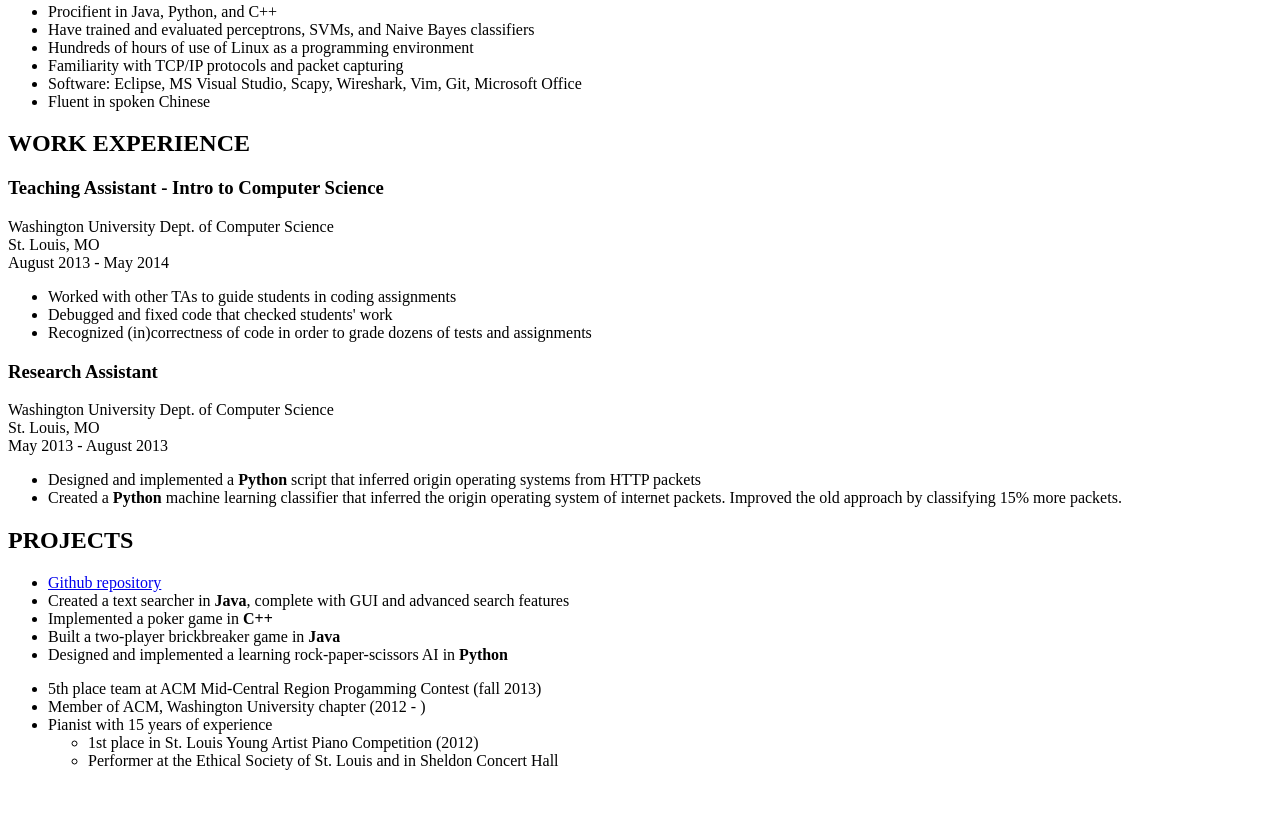
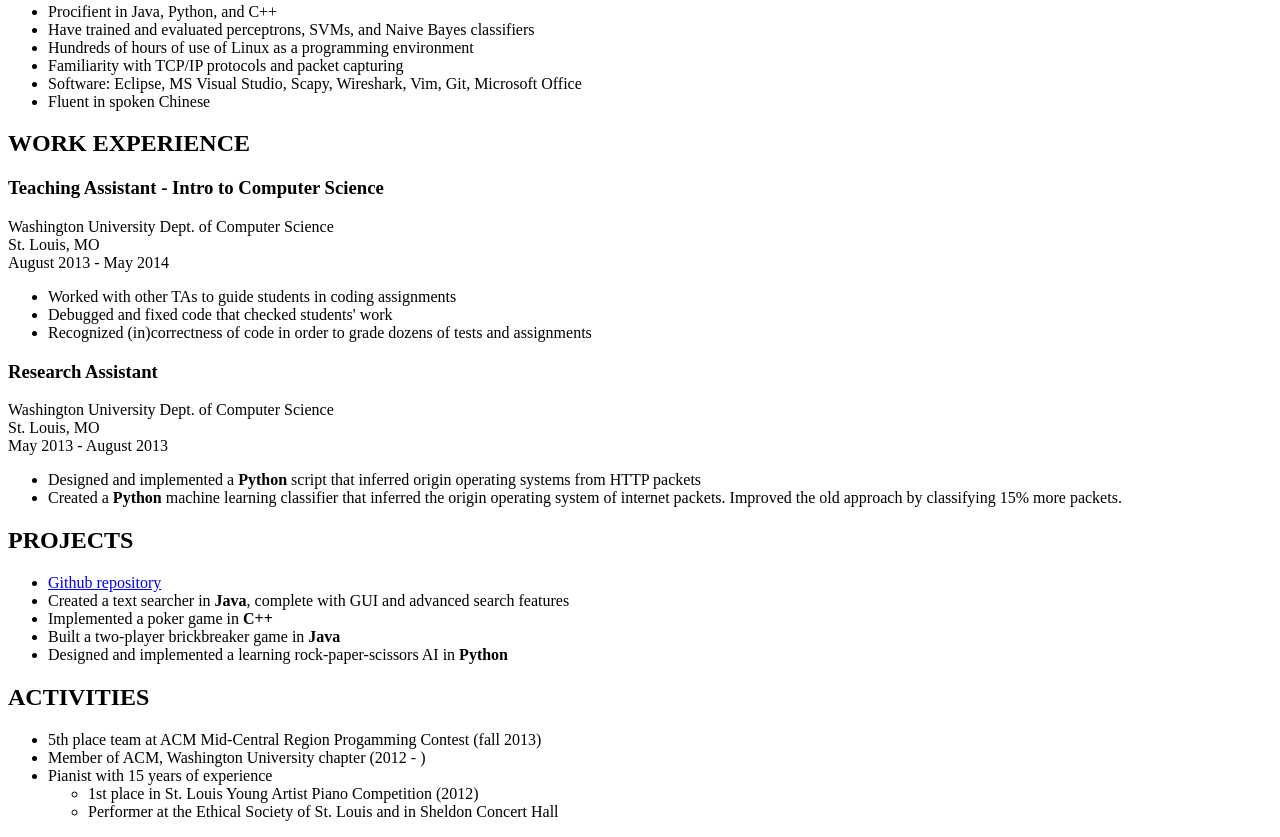
Before and after one commit to smhsu/birthday, a plain HTML site: page index.html in a window 1280 px wide. Shown: the part 371-1208 px from the top of the page. Before the commit the page ends 1157 px from the top, so only its background shows below. Drawn offline with Linux system fonts and the light colour scheme.

Commit message:
Update index.html

```diff
--- a/index.html
+++ b/index.html
@@ -84,6 +84,7 @@
     </div>
 
     <div class="activies">
+      <h2>ACTIVITIES</h2>
       <ul>
         <li>5th place team at ACM Mid-Central Region Progamming Contest (fall 2013)</li>
         <li>Member of ACM, Washington University chapter (2012 - )</li>
```
